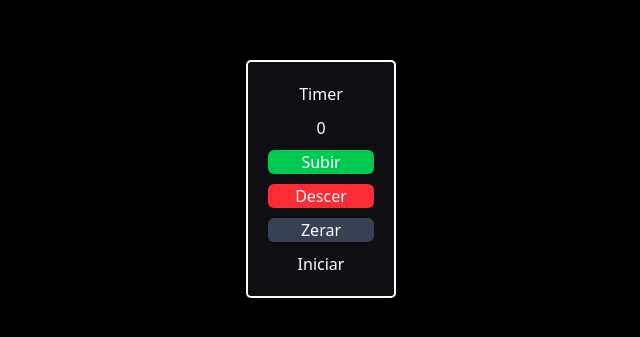
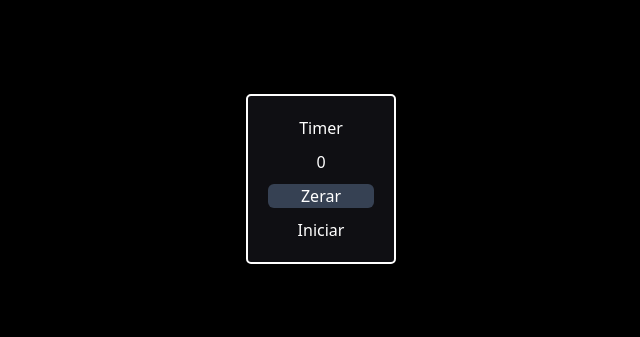
Before and after one commit to Joao-Dev2012/timer, a Next.js app: page / in a window 1280 px wide. Shown: the part 221-558 px from the top of the page, without its empty margins (319-959 px from the left). Built offline with nearby package versions, Linux system fonts and the light colour scheme.

Commit message:
Atualizada para apensa subir

```diff
--- a/src/app/page.tsx
+++ b/src/app/page.tsx
@@ -8,15 +8,7 @@ export default function Layout(){
   const [AtivaçãoTimer,setAtivaçãoTimer] = useState(false)
   const [textoDoPause, setTextoDoPause] = useState('Iniciar')
 
-  function subirContagem(){
-    setContagemAtual(contagemAtual + 1)
-  }
-  function descerContagem(){
-    if(contagemAtual === 0){
-        return
-    }
-    setContagemAtual(contagemAtual - 1)
-  }
+
   function zerarContagem(){
     setAtivaçãoTimer(false)
     setContagemAtual(0)
@@ -39,8 +31,6 @@ export default function Layout(){
     <div className='text-white border-2 border-white-900'>
       <h1>Timer</h1>
       <p>{contagemAtual}</p>
-      <button onClick={subirContagem} className="bg-green-500 text-white p-4">Subir</button>
-      <button onClick={descerContagem} className='bg-red-500 text-white p-4'>Descer</button>
       <button onClick={zerarContagem} className="bg-gray-700">Zerar</button>
       <button onClick={pausarDespausar}>{textoDoPause}</button>
     </div>
```
